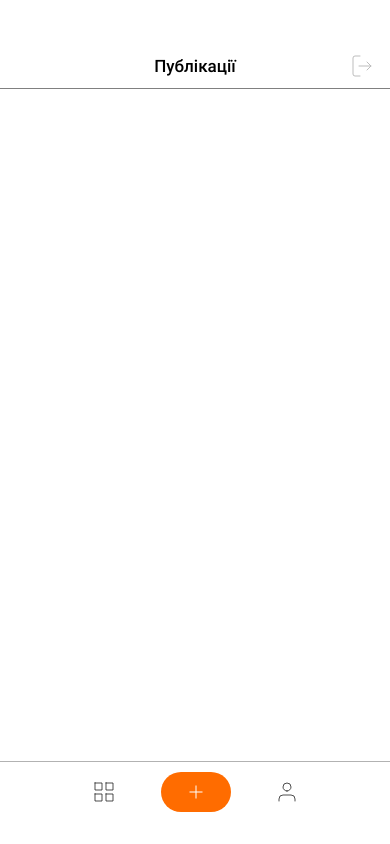
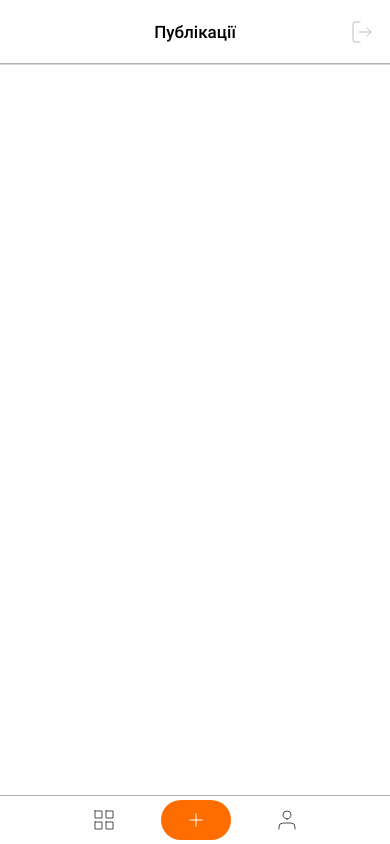
Before and after one commit to Rostykfps/reactNativeProject, a React Native app: screen /Home in a window 390 px wide. Built offline with nearby package versions, Linux system fonts and the light colour scheme.

Commit message:
Changed tabbar and header

```diff
--- a/App.js
+++ b/App.js
@@ -30,7 +30,7 @@ export default function App() {
         initialRouteName="Home"
         screenOptions={{
           cardStyle: { backgroundColor: '#FFF' },
-          headerShown: false,
+          // headerShown: false,
         }}
       >
         <MainStack.Screen
@@ -41,18 +41,20 @@ export default function App() {
         <MainStack.Screen
           name="Login"
           component={LoginScreen}
-          options={{ headerShown: false }}
+          options={{
+            headerShown: false,
+          }}
         />
-        <MainStack.Screen
-          name="Posts"
-          component={PostsScreen}
-          options={{ headerTitle: '' }}
-        />
+        <MainStack.Screen name="Posts" component={PostsScreen} />
         <MainStack.Screen name="CreatePosts" component={CreatePostsScreen} />
         <MainStack.Screen name="Comment" component={CommentsScreen} />
         <MainStack.Screen name="Profile" component={ProfileScreen} />
         <MainStack.Screen name="Map" component={MapScreen} />
-        <MainStack.Screen name="Home" component={Home} />
+        <MainStack.Screen
+          name="Home"
+          component={Home}
+          options={{ headerShown: false }}
+        />
       </MainStack.Navigator>
     </NavigationContainer>
   );
--- a/Screens/CreatePostsScreen.js
+++ b/Screens/CreatePostsScreen.js
@@ -14,14 +14,14 @@ import SvgTrash from '../assets/svg/SvgTrash';
 export const CreatePostsScreen = () => {
   return (
     <View style={styles.container}>
-      <View style={styles.header}>
+      {/* <View style={styles.header}>
         <View style={styles.headerWrapper}>
           <TouchableOpacity style={styles.arrowWrapper}>
             <SvgArrowLeft />
           </TouchableOpacity>
           <Text style={styles.title}>Створити публікацію</Text>
         </View>
-      </View>
+      </View> */}
       <ScrollView>
         <View style={{ paddingLeft: 16, paddingRight: 16 }}>
           <View style={styles.photoWrapper}>
--- a/Screens/Home.js
+++ b/Screens/Home.js
@@ -1,4 +1,4 @@
-import { StyleSheet, Text, View } from 'react-native';
+import { StyleSheet, View } from 'react-native';
 import { PostsScreen } from './PostsScreen';
 import { createBottomTabNavigator } from '@react-navigation/bottom-tabs';
 import { CreatePostsScreen } from './CreatePostsScreen';
@@ -6,19 +6,27 @@ import { ProfileScreen } from './ProfileScreen';
 import SvgGrid from '../assets/svg/SvgGrid';
 import SvgNewPost from '../assets/svg/SvgNewPost';
 import SvgUser from '../assets/svg/SvgUser';
+import { TouchableOpacity } from 'react-native';
+import SvgLogOut from '../assets/svg/SvgLogOut';
+import { useNavigation } from '@react-navigation/native';
+import SvgArrowLeft from '../assets/svg/SvgArrowLeft';
 
 const Tabs = createBottomTabNavigator();
 
 export const Home = () => {
+  const navigation = useNavigation();
+
   return (
     <Tabs.Navigator
       screenOptions={{
         tabBarStyle: {
           flexDirection: 'row',
           justifyContent: 'center',
-          height: 83,
-          paddingTop: 9,
-          paddingBottom: 31,
+          // height: 83,
+          // height: 71,
+          // paddingTop: 9,
+          // paddingBottom: 34,
+          // paddingBottom: 22,
           paddingLeft: 82,
           paddingRight: 81,
           elevation: 1,
@@ -36,12 +44,46 @@ export const Home = () => {
           height: 100,
         },
         tabStyle: { width: 70 },
+        shadow: {
+          shadowColor: '#000',
+          shadowOffset: { width: 0, height: 0.5 },
+          shadowOpacity: 0.3,
+          shadowRadius: 0,
+          elevation: 1,
+        },
       }}
     >
       <Tabs.Screen
         name="Posts"
         component={PostsScreen}
         options={{
+          title: 'Публікації',
+          headerStyle: {
+            backgroundColor: '#fff',
+            // height: 88,
+            // paddingTop: 44,
+            elevation: 1,
+            shadowColor: '#000',
+            shadowOffset: { width: 0, height: 0.5 },
+            shadowOpacity: 0.3,
+            shadowRadius: 0,
+            borderBottomColor: '#000',
+
+            borderBottomColor: 'rgba(0, 0, 0, 0.3)',
+            borderBottomWidth: 0.5,
+            borderRadius: 0,
+          },
+          headerTintColor: '#000',
+          headerTitleStyle: {
+            fontSize: 17,
+            fontFamily: 'Roboto-Medium',
+          },
+          headerTitleAlign: 'center',
+          headerRight: () => (
+            <TouchableOpacity style={{ marginRight: 16 }}>
+              <SvgLogOut onPress={() => navigation.navigate('Login')} />
+            </TouchableOpacity>
+          ),
           tabBarIcon: () => {
             return (
               <View
@@ -55,18 +97,46 @@ export const Home = () => {
             );
           },
           tabBarLabel: () => null,
-          headerShown: false,
+          // headerShown: false,
         }}
       />
       <Tabs.Screen
         name="CreatePosts"
         component={CreatePostsScreen}
         options={{
+          title: 'Створити публікацію',
+          backgroundColor: '#fff',
+          headerStyle: {
+            backgroundColor: '#fff',
+            // height: 88,
+            // paddingTop: 44,
+            elevation: 1,
+            shadowColor: '#000',
+            shadowOffset: { width: 0, height: 0.5 },
+            shadowOpacity: 0.3,
+            shadowRadius: 0,
+            borderBottomColor: '#000',
+
+            borderBottomColor: 'rgba(0, 0, 0, 0.3)',
+            borderBottomWidth: 0.5,
+            borderRadius: 0,
+          },
+          headerTintColor: '#000',
+          headerTitleStyle: {
+            fontSize: 17,
+            fontFamily: 'Roboto-Medium',
+          },
+          headerTitleAlign: 'center',
+          headerLeft: () => (
+            <TouchableOpacity style={{ marginLeft: 16 }}>
+              <SvgArrowLeft onPress={() => navigation.goBack()} />
+            </TouchableOpacity>
+          ),
           tabBarIcon: () => {
             return <SvgNewPost />;
           },
           tabBarLabel: () => null,
-          headerShown: false,
+          // headerShown: false,
           tabBarStyle: { display: 'none' },
         }}
       />
@@ -90,7 +160,7 @@ export const Home = () => {
           tabBarLabel: () => null,
           headerShown: false,
           // tabBarVisible: false,
-          tabBarStyle: { display: 'none' },
+          // tabBarStyle: { display: 'none' },
         }}
       />
     </Tabs.Navigator>
@@ -101,18 +171,18 @@ const styles = StyleSheet.create({
   container: {
     flex: 1,
   },
-  iconWrapper: {
-    width: 40,
-    height: 40,
-    alignItems: 'center',
-    justifyContent: 'center',
-  },
-  navigatorWrapper: {
-    height: 88,
-    paddingTop: 44,
-    elevation: 1,
-    shadowOffset: { width: 0, height: 0.5 },
-    borderBottomColor: 'rgba(0, 0, 0, 0.3)',
-    borderRadius: 0,
-  },
+  // iconWrapper: {
+  //   width: 40,
+  //   height: 40,
+  //   alignItems: 'center',
+  //   justifyContent: 'center',
+  // },
+  // navigatorWrapper: {
+  //   height: 88,
+  //   paddingTop: 44,
+  //   elevation: 1,
+  //   shadowOffset: { width: 0, height: 0.5 },
+  //   borderBottomColor: 'rgba(0, 0, 0, 0.3)',
+  //   borderRadius: 0,
+  // },
 });
--- a/Screens/PostsScreen.js
+++ b/Screens/PostsScreen.js
@@ -1,18 +1,21 @@
 import { StyleSheet, Text, View } from 'react-native';
 import { TouchableOpacity } from 'react-native';
 import SvgLogOut from '../assets/svg/SvgLogOut';
+import { createBottomTabNavigator } from '@react-navigation/bottom-tabs';
+
+// const Tabs = createBottomTabNavigator();
 
 export const PostsScreen = () => {
   return (
     <View style={styles.container}>
-      <View style={styles.header}>
+      {/* <View style={styles.header}>
           <View style={styles.headerWrapper}>
             <TouchableOpacity style={styles.arrowWrapper}>
               <SvgLogOut />
             </TouchableOpacity>
             <Text style={styles.title}>Публікації</Text>
           </View>
-      </View>
+        </View> */}
     </View>
   );
 };
@@ -26,33 +29,33 @@ const styles = StyleSheet.create({
     // paddingRight: 16,
     backgroundColor: '#FFF',
   },
-  header: {
-    height: 88,
-    paddingTop: 44,
-    elevation: 1,
-    // shadowColor: '#000',
-    shadowOffset: { width: 0, height: 0.5 },
-    // shadowOpacity: 0.3,
-    // shadowRadius: 0,
-    // borderBottomColor: '#000',
+  // header: {
+  //   height: 88,
+  //   paddingTop: 44,
+  //   elevation: 1,
+  //   shadowColor: '#000',
+  //   shadowOffset: { width: 0, height: 0.5 },
+  //   shadowOpacity: 0.3,
+  //   shadowRadius: 0,
+  //   borderBottomColor: '#000',
 
-    borderBottomColor: 'rgba(0, 0, 0, 0.3)',
-    // borderBottomWidth: 0.5,
-    borderRadius: 0,
-  },
-  headerWrapper: {
-    alignItems: 'center',
-    height: 44,
-    justifyContent: 'center',
-  },
+  //   borderBottomColor: 'rgba(0, 0, 0, 0.3)',
+  //   borderBottomWidth: 0.5,
+  //   borderRadius: 0,
+  // },
+  // headerWrapper: {
+  //   alignItems: 'center',
+  //   height: 44,
+  //   justifyContent: 'center',
+  // },
 
-  arrowWrapper: {
-    position: 'absolute',
-    right: 16,
-    bottom: 10,
-  },
-  title: {
-    fontSize: 17,
-    fontFamily: 'Roboto-Medium',
-  },
+  // arrowWrapper: {
+  //   position: 'absolute',
+  //   right: 16,
+  //   bottom: 10,
+  // },
+  // title: {
+  //   fontSize: 17,
+  //   fontFamily: 'Roboto-Medium',
+  // },
 });
--- a/Screens/ProfileScreen.js
+++ b/Screens/ProfileScreen.js
@@ -1,6 +1,6 @@
 import { StyleSheet, Text, View } from 'react-native';
 
-export const ProfileScreen = ({ navigation }) => {
+export const ProfileScreen = () => {
   return (
     <View style={styles.container}>
       <Text>ProfileScreen</Text>
```
Lines whose indentation alone changed are shown as unchanged.
